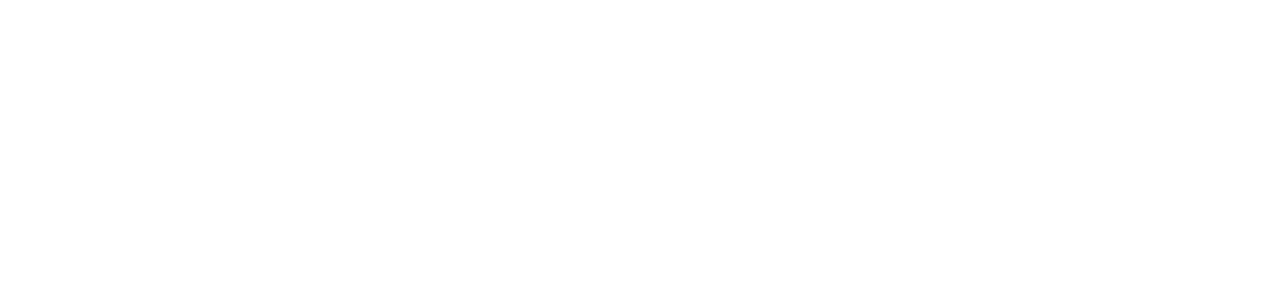
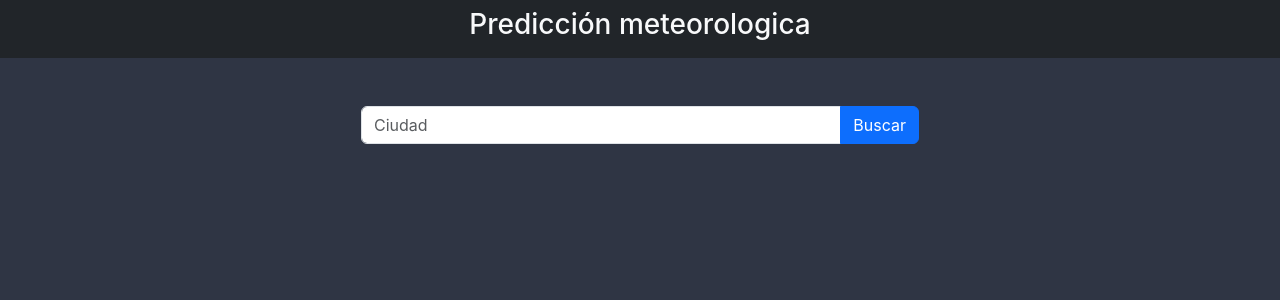
Before and after one commit to danieldaga/weather-app, a React (Create React App) app in the folder weather-app/: page / in a window 1280 px wide. Shown: the top 300 px of the page. Built offline with nearby package versions, Linux system fonts and the light colour scheme.

Commit message:
navbar and form

```diff
--- a/weather-app/public/index.html
+++ b/weather-app/public/index.html
@@ -10,7 +10,9 @@
       content="Web site created using create-react-app"
     />
 
-    <title>React App</title>
+    <title>Weather App</title>
+    <link href="https://cdn.jsdelivr.net/npm/bootstrap@5.3.0-alpha3/dist/css/bootstrap.min.css" rel="stylesheet" integrity="sha384-KK94CHFLLe+nY2dmCWGMq91rCGa5gtU4mk92HdvYe+M/SXH301p5ILy+dN9+nJOZ" crossorigin="anonymous">
+
   </head>
   <body>
     <noscript>You need to enable JavaScript to run this app.</noscript>
--- a/weather-app/src/App.js
+++ b/weather-app/src/App.js
@@ -1,9 +1,12 @@
 import './assets/css/App.css';
+import FormWeather from './components/FormWeather';
+import Navbar from './components/NavBar';
 
 function App() {
   return (
     <div className="App">
-
+      <Navbar />
+      <FormWeather />
     </div>
   );
 }
--- a/weather-app/src/assets/css/App.css
+++ b/weather-app/src/assets/css/App.css
@@ -1,38 +1,11 @@
+body{
+  background-color: #2f3544;
+}
+
 .App {
   text-align: center;
 }
 
-.App-logo {
-  height: 40vmin;
-  pointer-events: none;
+.input-group{
+  width: 50%;
 }
-
-@media (prefers-reduced-motion: no-preference) {
-  .App-logo {
-    animation: App-logo-spin infinite 20s linear;
-  }
-}
-
-.App-header {
-  background-color: #282c34;
-  min-height: 100vh;
-  display: flex;
-  flex-direction: column;
-  align-items: center;
-  justify-content: center;
-  font-size: calc(10px + 2vmin);
-  color: white;
-}
-
-.App-link {
-  color: #61dafb;
-}
-
-@keyframes App-logo-spin {
-  from {
-    transform: rotate(0deg);
-  }
-  to {
-    transform: rotate(360deg);
-  }
-}
--- /dev/null
+++ b/weather-app/src/components/FormWeather.jsx
@@ -0,0 +1,26 @@
+import React, { useState } from "react"
+
+
+const FormWeather = () => {
+
+    const [city,setCity] =  useState("")
+
+    const onSubmit = (e) => {
+        e.preventDefault()
+        console.log({city})
+        if (city === "" || !city) return //vacio
+    }
+
+    return(
+        <div className="container">
+            <form onSubmit={onSubmit}>
+                <div className="input-group mb-3 mx-auto">
+                    <input type="text"className="form-control" placeholder="Ciudad" onChange={(e) => setCity(e.target.value)} />
+                    <button className="btn btn-primary input-group-text" type="submit">Buscar</button>
+                </div>
+            </form>
+        </div>
+    )
+}
+
+export default FormWeather
--- /dev/null
+++ b/weather-app/src/components/NavBar.jsx
@@ -0,0 +1,14 @@
+const Navbar = () =>{
+
+    return(
+        <nav className="navbar bg-dark text-light mb-5">
+            <div className="container-fluid">
+                <h3 className="mx-auto">
+                    Predicción meteorologica
+                </h3>
+            </div>
+        </nav>
+    )
+}
+
+export default Navbar
```
Also changed, not shown: weather-app/src/components/WeatherPanel.jsx (added, +7 -0 lines).
